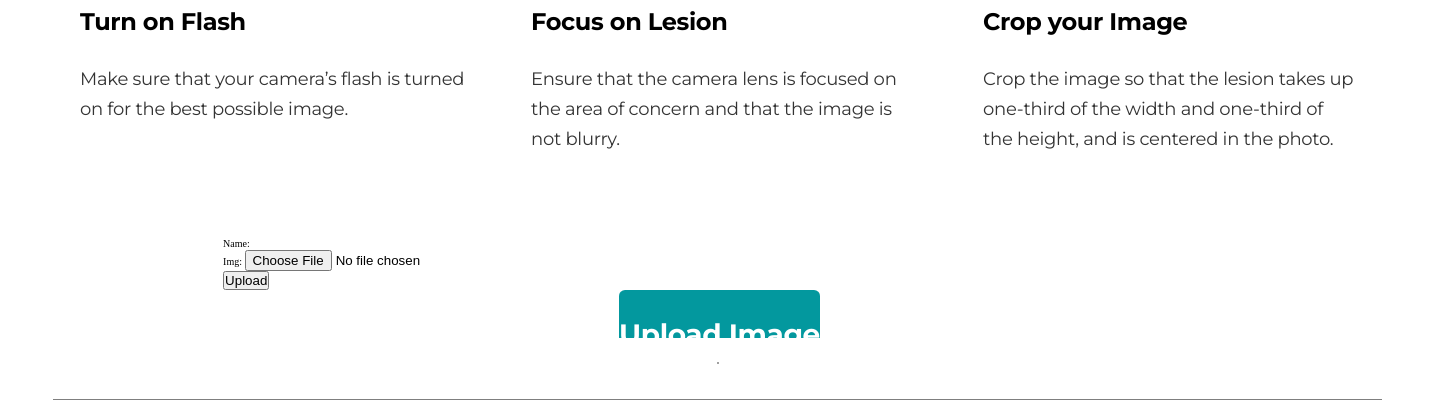
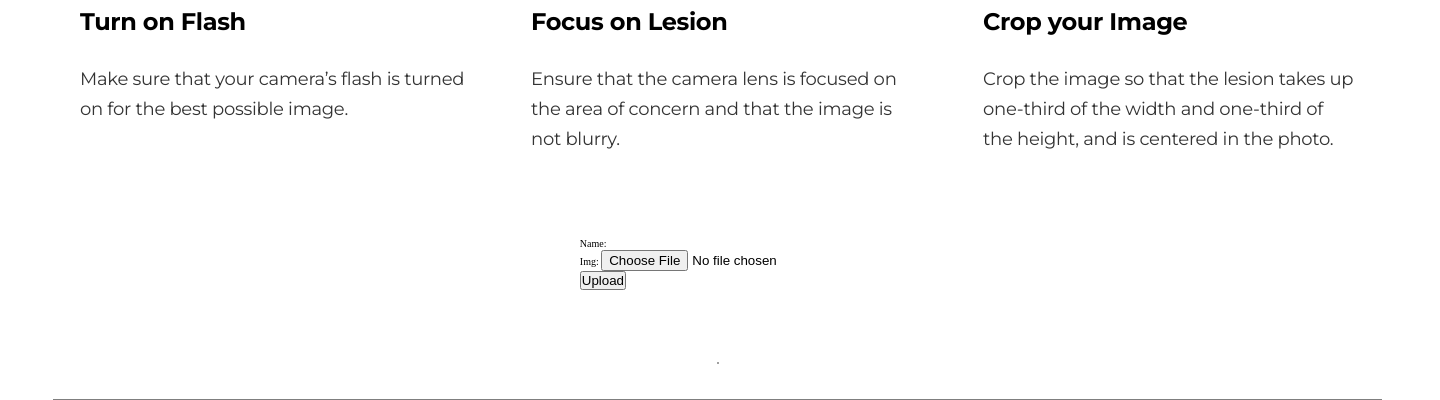
Before and after one commit to VanL15/Skin-tect, a Django app: page /provider-scan/ in a window 1440 px wide. Shown: the part 470-870 px from the top of the page. Run offline with Django 4.2, Linux system fonts and the light colour scheme.

Commit message:
more random things

```diff
--- a/mysite/myapp/templates/Skin-tect/page-1/provider-scan.html
+++ b/mysite/myapp/templates/Skin-tect/page-1/provider-scan.html
@@ -51,10 +51,12 @@
       </div>
       <form id="uploadbanner" enctype="multipart/form-data" method="post" action="#">
         {% csrf_token %}
-        {{ form.as_p }}
+
+        <ul>
+          <li id="text" class="form_style">{{ form.as_p }}</li>
+        </ul>
         <button type="submit">Upload</button>
         <input type="file"  accept="image/*" name="image" id="file" onchange="loadFile(event)" style="display: none;">
-        <label for="file" class="button-xKf"leaf">Upload Image</label>
       </form>
 
 
```
